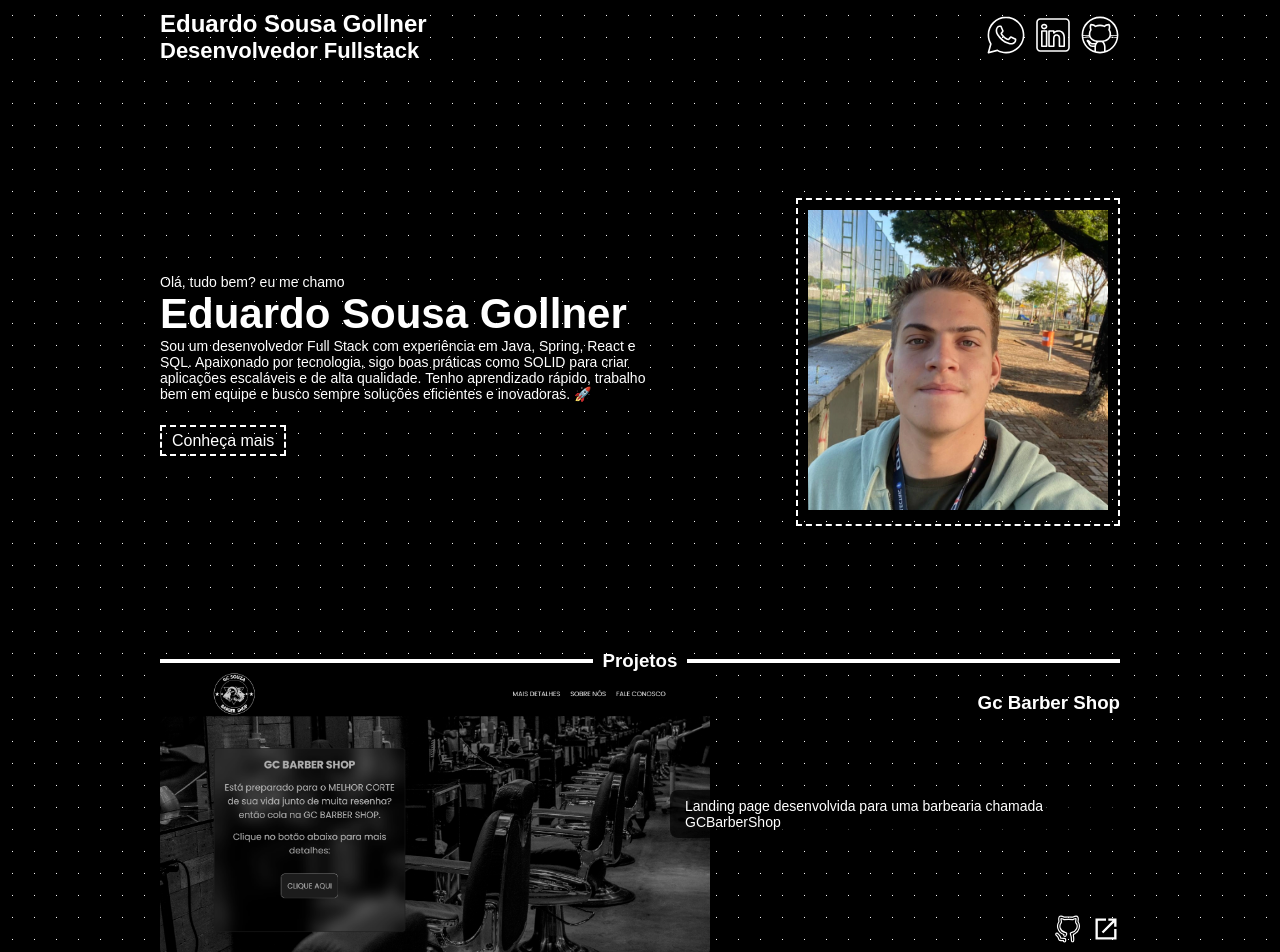
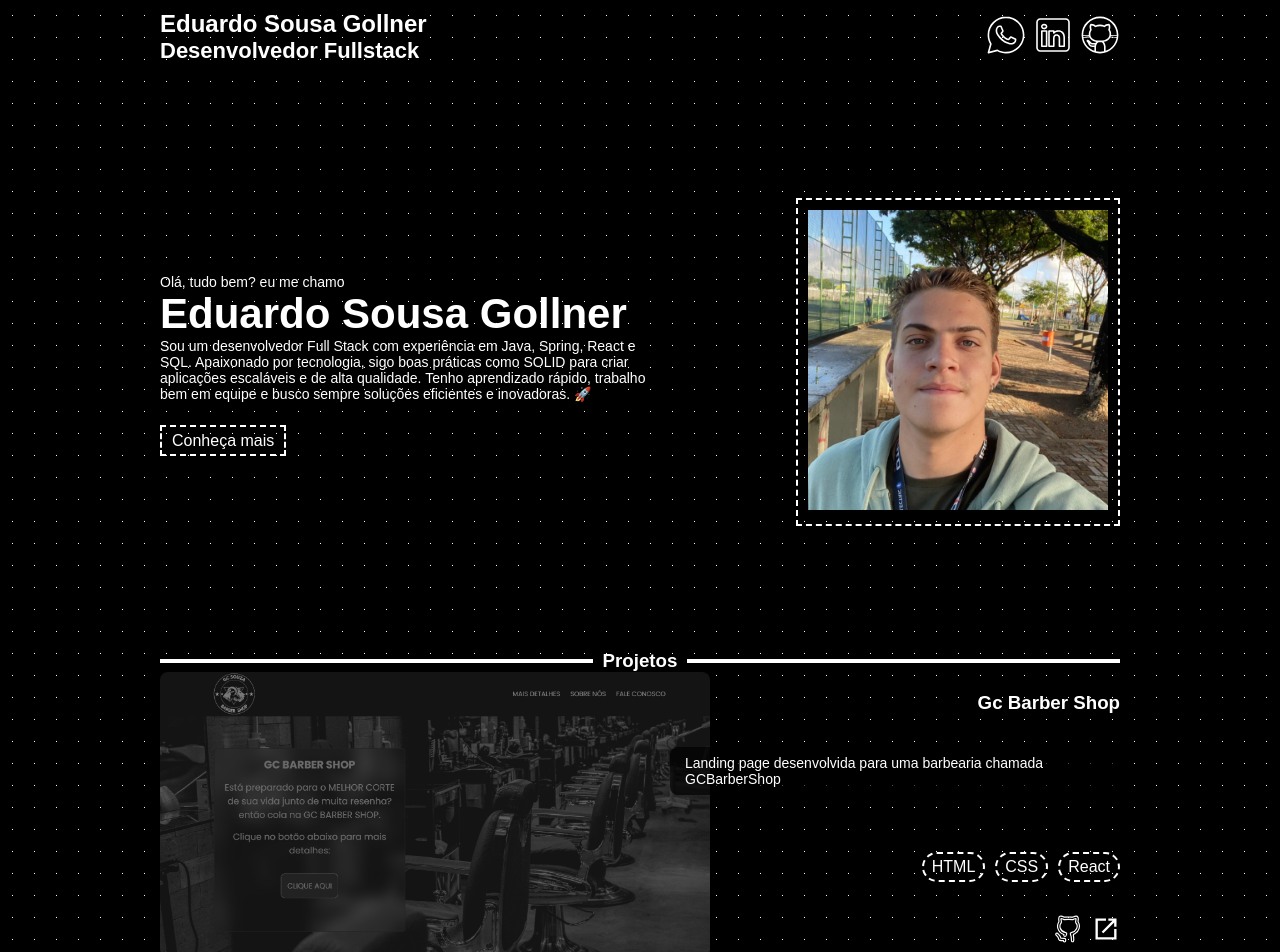
Before and after one commit to EduardoGollner0609/Portifolio, a React (Vite) app: page / in a window 1280 px wide. Shown: the top 952 px of the page. Built offline with nearby package versions, Linux system fonts and the light colour scheme; a web font is replaced by a local one.

Commit message:
Opacidade e cor na frente da img.

```diff
--- a/src/components/ProjectCard/styles.css
+++ b/src/components/ProjectCard/styles.css
@@ -6,7 +6,7 @@
 .project-card-img {
   position: relative;
   left: 0;
-  transition: left 0.3s ease-in-out;
+  transition: left 0.4s ease-in-out;
 }
 
 .project-card-img img {
@@ -17,23 +17,30 @@
 
 .project-card-details {
   padding: 20px;
-  display: flex;
-  flex-direction: column;
-  justify-content: space-between;
-  align-items: flex-end;
-  flex: 1;
 }
 
-.project-card-details h3 {
+.project-card-details h3,
+.project-card-details-links,
+.project-card-details-skills {
   position: absolute;
   transition: right 0.3s ease-in-out;
   right: 0;
 }
 
+.project-card-details-skills {
+  display: flex;
+  gap: 10px;
+  top: 180px;
+  justify-content: start;
+}
+
+.project-card-details-skills p {
+  padding: 4px 8px;
+  border: 2px dashed #fff;
+  border-radius: 20px;
+}
+
 .project-card-details-links {
-  position: absolute;
-  transition: right 0.3s ease-in-out;
-  right: 0;
   bottom: 10px;
   display: flex;
   gap: 10px;
@@ -44,31 +51,45 @@
   height: 28px;
 }
 
+.project-card-img::after {
+  content: "";
+  transition: 0.4s ease-in-out;
+  position: absolute;
+  top: 0;
+  left: 0;
+  border-radius: 8px;
+  width: 100%;
+  height: 100%;
+  background-color: rgba(42, 41, 41, 0.5);
+  opacity: 1;
+}
+
 .project-card-details-description {
   position: absolute;
-  top: 50%; /* Move para o meio da imagem */
-  right: 0px; /* Começa fora da imagem, à direita */
-  transform: translateY(-50%); /* Ajusta para alinhar ao centro */
+  top: 75px;
+  right: 0px;
   background: rgba(0, 0, 0, 0.7);
   color: #fff;
   padding: 8px 15px;
   font-size: 14px;
   border-radius: 8px;
   transition: right 0.3s ease-in-out;
-  white-space: normal; /* Permite quebra de linha */
-  max-width: 450px; /* Limita a largura da descrição */
-  word-wrap: break-word; /* Quebra palavras grandes */
+  white-space: normal;
+  max-width: 450px;
+  word-wrap: break-word;
 }
 
 .project-card:hover .project-card-details-description {
   right: 10px;
 }
 
-.project-card:hover .project-card-details h3 {
-  right: 10px;
+.project-card:hover .project-card-img::after {
+  opacity: 0;
 }
 
-.project-card:hover .project-card-details-links {
+.project-card:hover .project-card-details h3,
+.project-card:hover .project-card-details-links,
+.project-card:hover .project-card-details-skills {
   right: 10px;
 }
 
--- a/src/routes/Page/index.tsx
+++ b/src/routes/Page/index.tsx
@@ -7,6 +7,9 @@ import gcbarbershopProjectImg from '../../assets/gcbarbershop-project-img.png';
 import rossowEngenhariaProjectImg from '../../assets/rossowengenharia-project-img.png';
 
 export default function Page() {
+
+    const landingPageSkills = ['HTML', 'CSS', 'React'];
+
     return (
         <>
             <Header />
@@ -37,14 +40,14 @@ export default function Page() {
                             imgUrl={gcbarbershopProjectImg}
                             title='Gc Barber Shop'
                             description='Landing page desenvolvida para uma barbearia chamada GCBarberShop'
-                            skills={[]}
+                            skills={landingPageSkills}
                             githubUrl='https://github.com/EduardoGollner0609/GCBarberShop'
                             projectUrl='https://gcbarbershop.netlify.app/' />
                         <ProjectCard
                             imgUrl={rossowEngenhariaProjectImg}
                             title='Rossow Engenharia'
                             description='Landing page desenvolvida para uma empresa de engenharia chamada Rossow Engenharia'
-                            skills={[]}
+                            skills={landingPageSkills}
                             githubUrl='https://github.com/EduardoGollner0609/RossowEngenharia'
                             projectUrl='https://rossow-engenharia.netlify.app/' />
                     </div>
```
